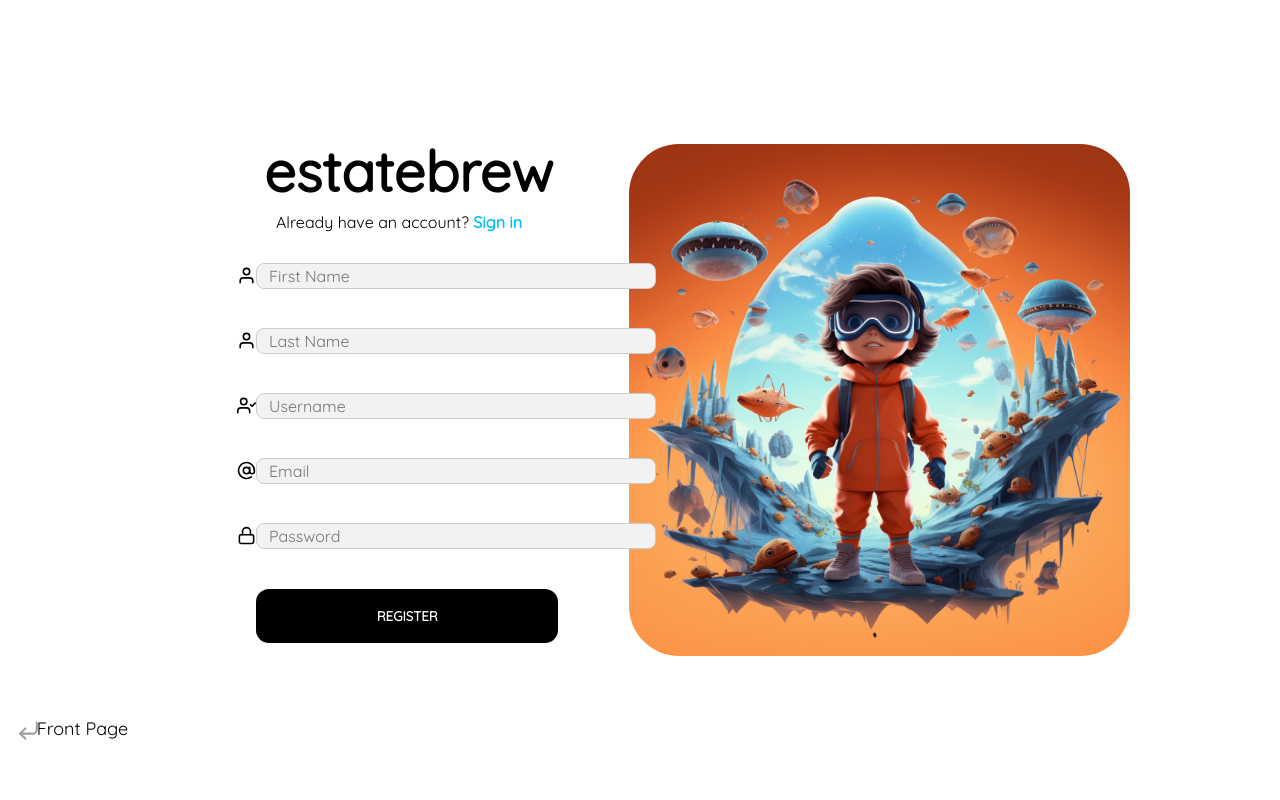
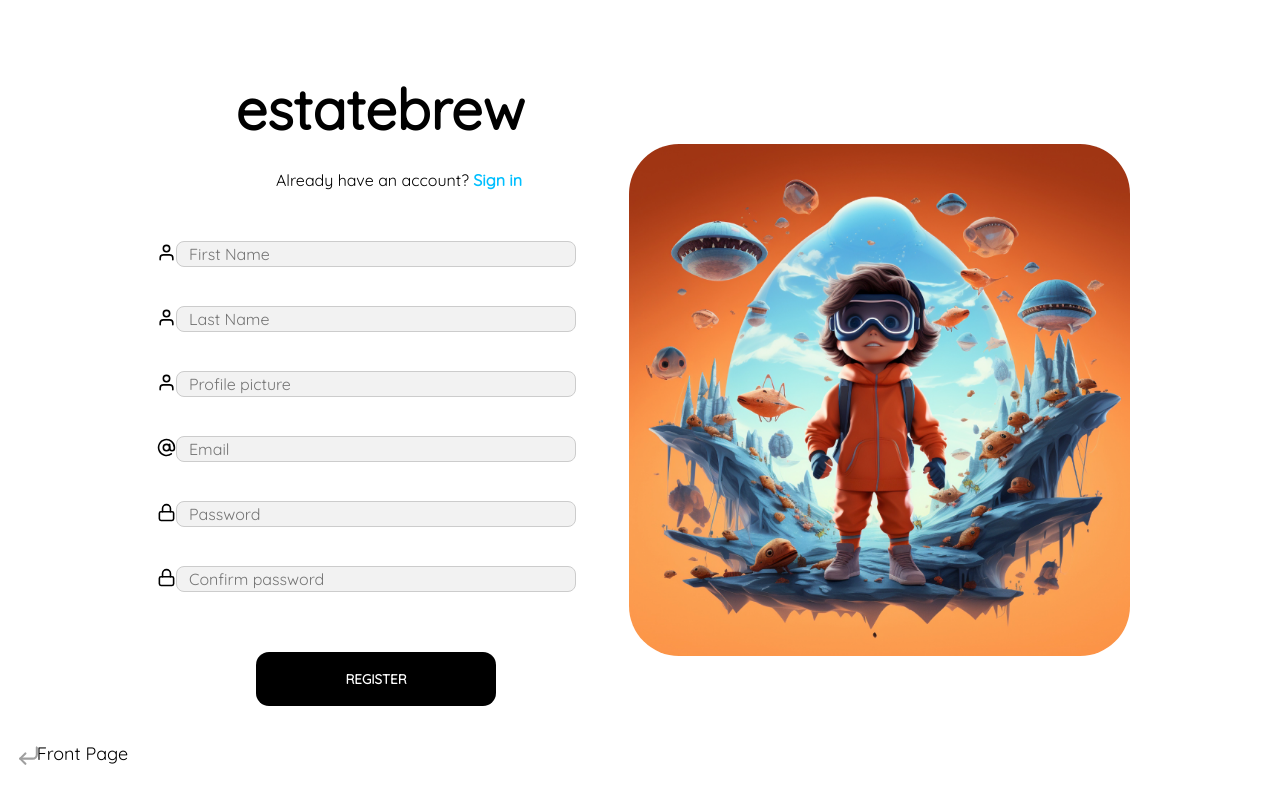
Before and after one commit to MuathOthman/TX00EY24-3002, a React (Create React App) app in the folder Frontend/: page /register in a window 1280 px wide. Built offline with nearby package versions, Linux system fonts and the light colour scheme.

Commit message:
Added Image for Register

```diff
--- a/Frontend/src/App.js
+++ b/Frontend/src/App.js
@@ -31,6 +31,8 @@ function Main() {
     }
   }, [isSignedIn, location, navigate]);
 
+  const isSettingsPage = location.pathname === "/settings";
+
   return (
     <div className="App">
       {isSignedIn && (
@@ -47,7 +49,6 @@ function Main() {
                 <Route path="/" element={<Dashboard />} />
                 <Route path="/property" element={<Property />} />
                 <Route path="/property/:id" element={<Single />} />
-                <Route path="/settings" element={<SettingsUserProfile />} />
                 <Route path="/add-property" element={<AddPropertyPopup />} />
                 <Route path="/overall" element={<Overall />} />
               </Routes>
@@ -59,6 +60,10 @@ function Main() {
         <Route path="/home" element={<FrontPage />} />
         <Route path="/register" element={<Register />} />
         <Route path="/signin" element={<Signin />} />
+        <Route path="/signin" element={<Signin />} />
+        {isSettingsPage ? (
+            <Route path="/settings" element={<SettingsUserProfile />} />
+        ) : null}
       </Routes>
     </div>
   );
--- a/Frontend/src/UserForm/Register/Register.js
+++ b/Frontend/src/UserForm/Register/Register.js
@@ -1,37 +1,101 @@
-import React from "react";
+import React, {useEffect, useState} from "react";
 import Image from "../Image";
 import Field from "../Field";
 import { RegisterButton, FrontPageButton } from "../Button";
 import "../CSS/styles.css";
 import "./img.png";
 import img from "./img.png";
-import { Link } from "react-router-dom";
+import {Link, useNavigate} from "react-router-dom";
 
 function Register() {
+    const [firstName, setFirstname] = useState("");
+    const [lastName, setLastname] = useState("");
+    const [email, setEmail] = useState("");
+    const [password, setPassword] = useState("");
+    const [confirmPassword, setConfirm] = useState("");
+    const [image, setImage] = useState("");
+    const navigate = useNavigate();
+
+    const handleSubmit = (e) => {
+        e.preventDefault();
+        if (password !== confirmPassword) {
+            alert("Passwords do not match");
+        } else {
+            const createUser = async () => {
+                const response = await fetch("/api/users/register", {
+                    method: "POST",
+                    headers: {
+                        "Content-Type": "application/json",
+                    },
+                    body: JSON.stringify({
+                        firstName,
+                        lastName,
+                        email,
+                        password,
+                        image,
+                    }),
+                });
+                const data = await response.json();
+                console.log(data);
+
+                if (response.ok) {
+
+                    navigate("/Dashboard");
+                }
+            };
+            createUser();
+        }
+    };
+
     return (
         <div className="container">
             <Image src={img} alt="Description of the image" />
             <div className="alaosa">
-        <Link to="/home">
                 <FrontPageButton label="Front Page" />
-        </Link>
             </div>
-      <div className="form-container">
+            <form className="form-container" onSubmit={handleSubmit}>
                 <h1 className="estatebrew">estatebrew</h1>
-        <div class="account">
+                <div className="account">
                     <p>
-            Already have an account? <Link to="signin">Sign in</Link>
+                        Already have an account? <Link to="/Signin">Sign in</Link>
                     </p>
                 </div>
                 <div className="form-fields">
-          <Field label="First Name" icon="user" />
-          <Field label="Last Name" icon="user" />
-          <Field label="Username" icon="userCheck" />
-          <Field label="Email" icon="atSign" />
-          <Field label="Password" icon="lock" type="password" />
+                    <Field
+                        label="First Name"
+                        icon="user"
+                        onChange={(firstName) => setFirstname(firstName)}
+                    />
+                    <Field
+                        label="Last Name"
+                        icon="user"
+                        onChange={(lastName) => setLastname(lastName)}
+                    />
+                    <Field
+                        label="Profile picture"
+                        icon="user"
+                        onChange={(image) => setImage(image)}
+                    />
+                    <Field
+                        label="Email"
+                        icon="atSign"
+                        onChange={(email) => setEmail(email)}
+                    />
+                    <Field
+                        label="Password"
+                        icon="lock"
+                        type="password"
+                        onChange={(password) => setPassword(password)}
+                    />
+                    <Field
+                        label="Confirm password"
+                        icon="lock"
+                        type="password"
+                        onChange={(confirmPassword) => setConfirm(confirmPassword)}
+                    />
                 </div>
-        <RegisterButton label="REGISTER" />
-      </div>
+                <RegisterButton label="REGISTER" type="submit" />
+            </form>
         </div>
     );
 }
```
Lines whose indentation alone changed are shown as unchanged.
